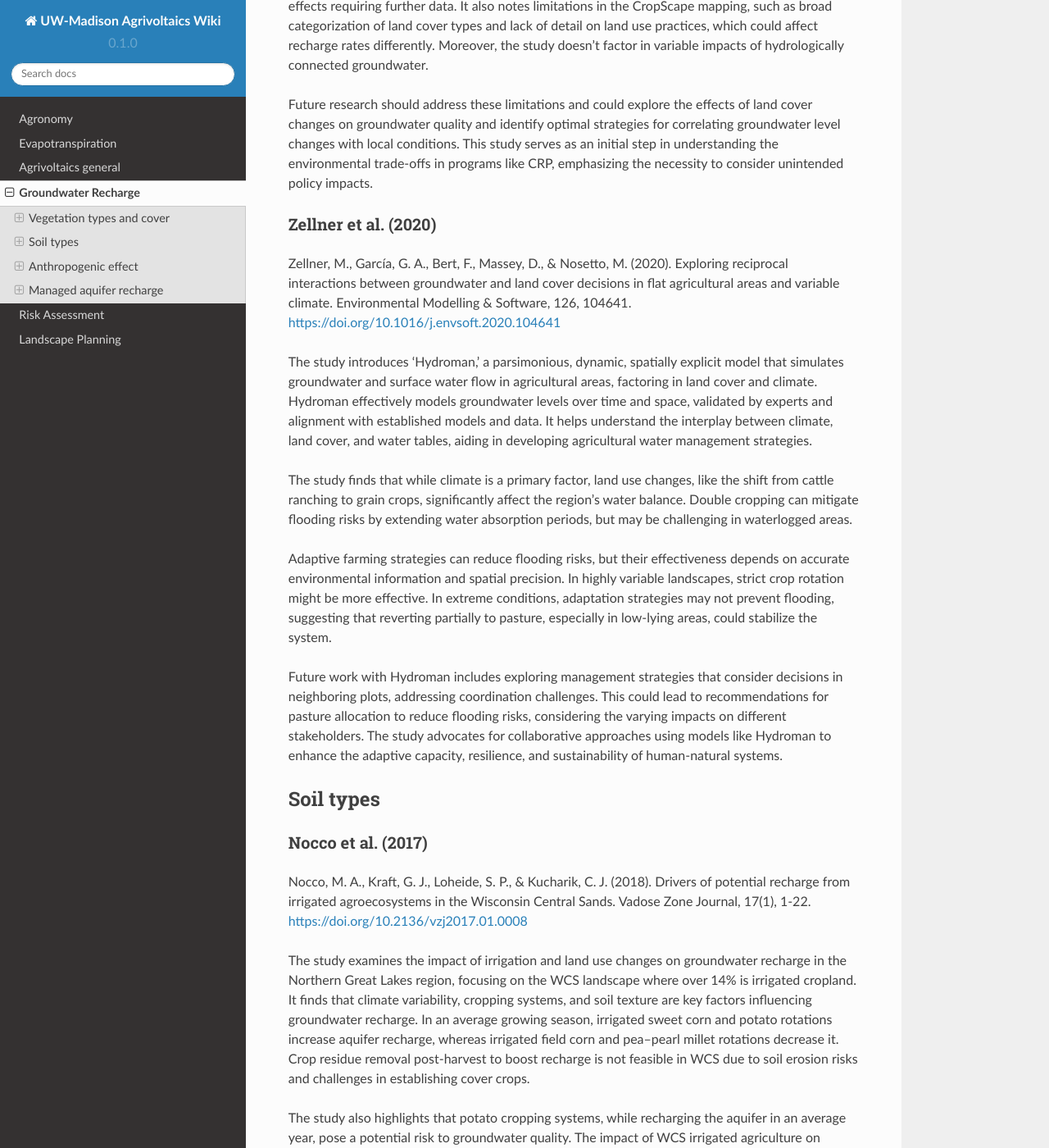
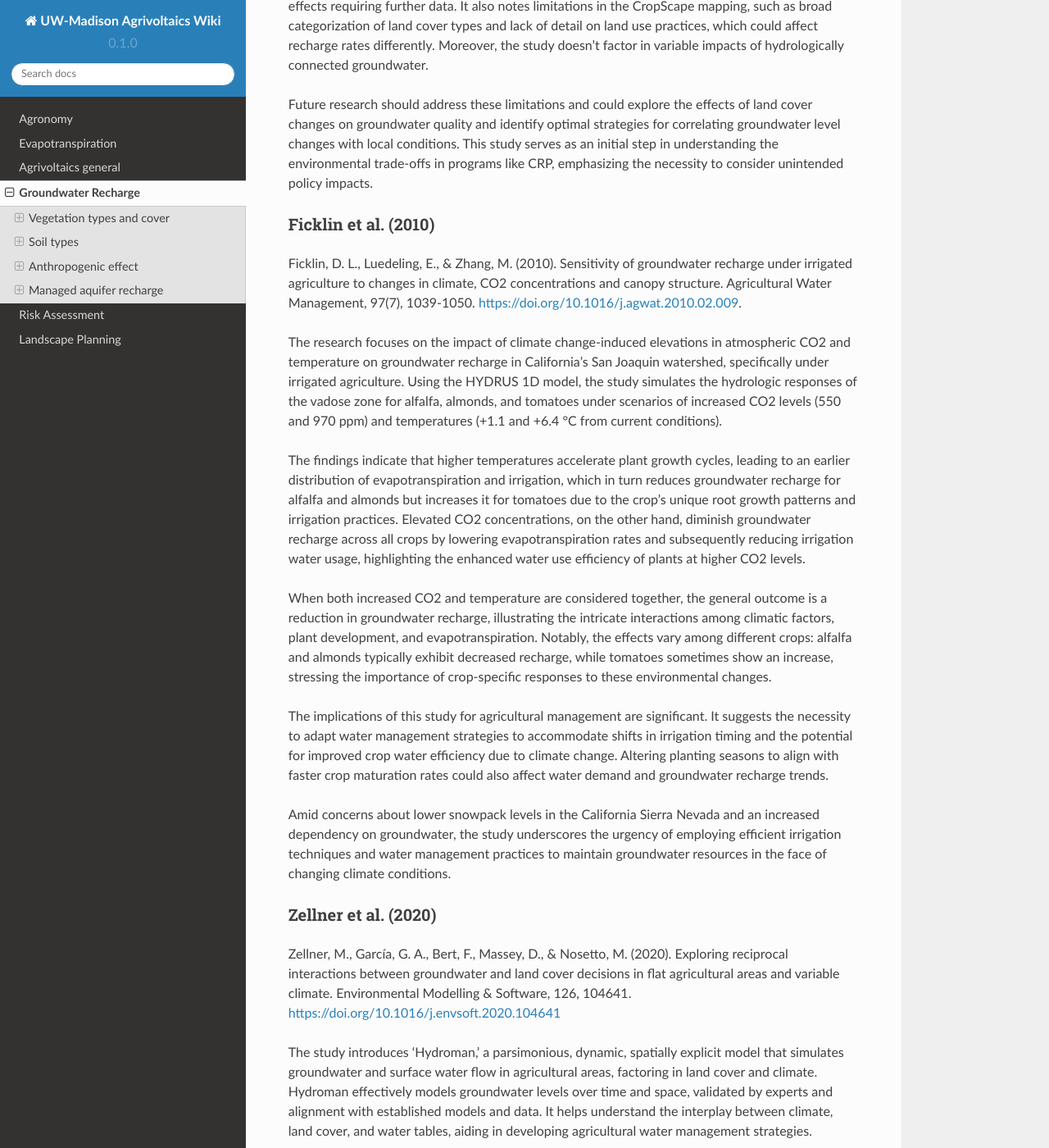
Before and after one commit to hanhydro/wiki, a Sphinx documentation site: the page built from docs/source/gw_rech.rst, in a window 1280 px wide and 1400 px high, scrolled down 678 px. Shown: the whole window at 82% size. Built offline with Sphinx 7.4.7 and the Read the Docs theme 2.0.0, drawn with Linux system fonts in a browser that asks for light colours; pages that are not in the unit, such as notebooks, are missing from menus.

Commit message:
Update gw_rech.rst

```diff
--- a/docs/source/gw_rech.rst
+++ b/docs/source/gw_rech.rst
@@ -14,6 +14,20 @@ The findings underline the importance of balancing the environmental advantages
 The study acknowledges its focus on immediate impacts of land cover changes, with long-term effects requiring further data. It also notes limitations in the CropScape mapping, such as broad categorization of land cover types and lack of detail on land use practices, which could affect recharge rates differently. Moreover, the study doesn't factor in variable impacts of hydrologically connected groundwater.
 
 Future research should address these limitations and could explore the effects of land cover changes on groundwater quality and identify optimal strategies for correlating groundwater level changes with local conditions. This study serves as an initial step in understanding the environmental trade-offs in programs like CRP, emphasizing the necessity to consider unintended policy impacts.
+
+Ficklin et al. (2010)
++++++++++++++++++++
+Ficklin, D. L., Luedeling, E., & Zhang, M. (2010). Sensitivity of groundwater recharge under irrigated agriculture to changes in climate, CO2 concentrations and canopy structure. Agricultural Water Management, 97(7), 1039-1050. https://doi.org/10.1016/j.agwat.2010.02.009.
+
+The research focuses on the impact of climate change-induced elevations in atmospheric CO2 and temperature on groundwater recharge in California's San Joaquin watershed, specifically under irrigated agriculture. Using the HYDRUS 1D model, the study simulates the hydrologic responses of the vadose zone for alfalfa, almonds, and tomatoes under scenarios of increased CO2 levels (550 and 970 ppm) and temperatures (+1.1 and +6.4 °C from current conditions).
+
+The findings indicate that higher temperatures accelerate plant growth cycles, leading to an earlier distribution of evapotranspiration and irrigation, which in turn reduces groundwater recharge for alfalfa and almonds but increases it for tomatoes due to the crop's unique root growth patterns and irrigation practices. Elevated CO2 concentrations, on the other hand, diminish groundwater recharge across all crops by lowering evapotranspiration rates and subsequently reducing irrigation water usage, highlighting the enhanced water use efficiency of plants at higher CO2 levels.
+
+When both increased CO2 and temperature are considered together, the general outcome is a reduction in groundwater recharge, illustrating the intricate interactions among climatic factors, plant development, and evapotranspiration. Notably, the effects vary among different crops: alfalfa and almonds typically exhibit decreased recharge, while tomatoes sometimes show an increase, stressing the importance of crop-specific responses to these environmental changes.
+
+The implications of this study for agricultural management are significant. It suggests the necessity to adapt water management strategies to accommodate shifts in irrigation timing and the potential for improved crop water efficiency due to climate change. Altering planting seasons to align with faster crop maturation rates could also affect water demand and groundwater recharge trends.
+
+Amid concerns about lower snowpack levels in the California Sierra Nevada and an increased dependency on groundwater, the study underscores the urgency of employing efficient irrigation techniques and water management practices to maintain groundwater resources in the face of changing climate conditions.
 
 Zellner et al. (2020)
 +++++++++++++++++++++
```
